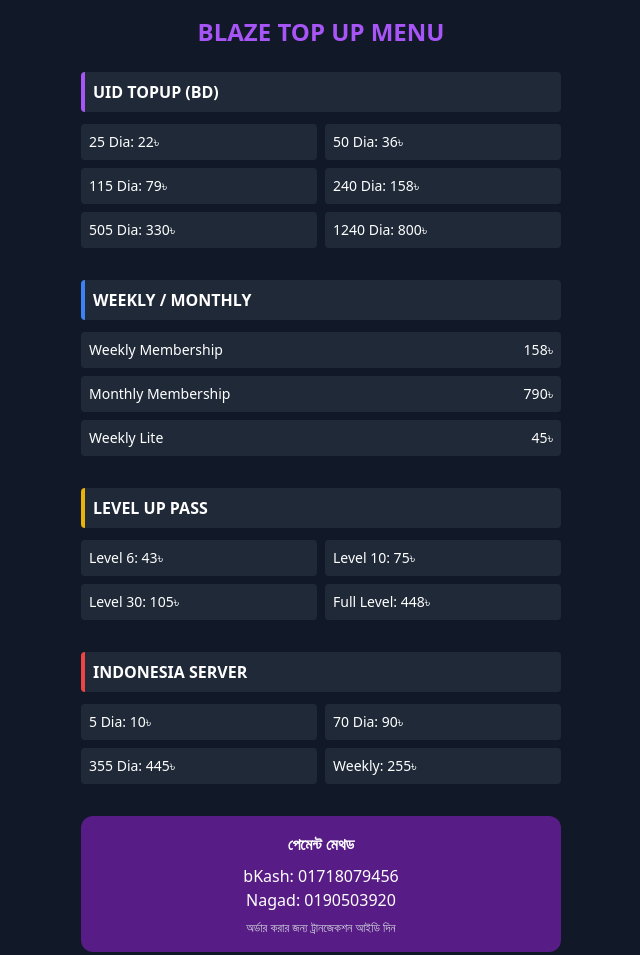
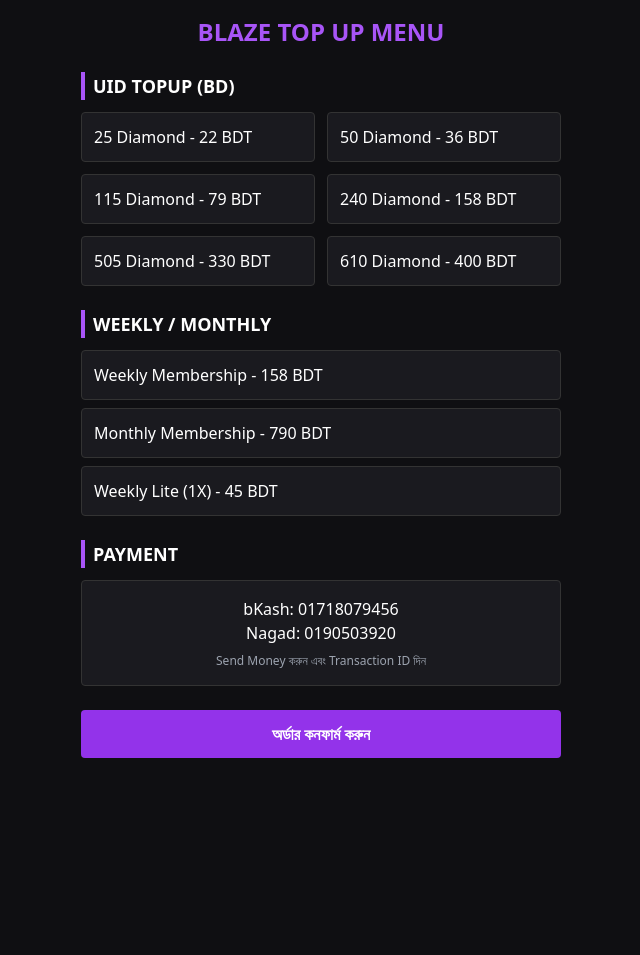
Before and after one commit to mrhossan461-dev/blazetopup, a plain HTML site: page index.html in a window 1280 px wide. Shown: the whole page, without its empty margins (319-959 px from the left). After the commit the page ends 800 px from the top, so only its background shows below. Drawn offline with nearby package versions, Linux system fonts and the light colour scheme.

Commit message:
Update index.html

```diff
--- a/index.html
+++ b/index.html
@@ -3,63 +3,43 @@
 <head>
     <meta charset="UTF-8">
     <meta name="viewport" content="width=device-width, initial-scale=1.0">
-    <title>BLAZE TOP UP - All Offers</title>
+    <title>BLAZE TOP UP - Official Topup</title>
     <script src="https://cdn.tailwindcss.com"></script>
+    <style>
+        body { background: #0f0f12; color: #fff; }
+        .card { background: #1a1a1f; border: 1px solid #333; }
+    </style>
 </head>
-<body class="bg-gray-900 text-white p-4 max-w-lg mx-auto">
-    <h1 class="text-center text-2xl font-bold text-purple-500 mb-6 uppercase">Blaze Top Up Menu</h1>
+<body class="p-4 max-w-lg mx-auto">
+    <h1 class="text-2xl font-bold text-center text-purple-500 mb-6">BLAZE TOP UP MENU</h1>
 
-    <!-- UID Topup Section -->
-    <div class="mb-8">
-        <h2 class="bg-gray-800 p-2 rounded mb-3 border-l-4 border-purple-500 font-bold">UID TOPUP (BD)</h2>
-        <div class="grid grid-cols-2 gap-2 text-sm">
-            <div class="bg-gray-800 p-2 rounded">25 Dia: 22৳</div>
-            <div class="bg-gray-800 p-2 rounded">50 Dia: 36৳</div>
-            <div class="bg-gray-800 p-2 rounded">115 Dia: 79৳</div>
-            <div class="bg-gray-800 p-2 rounded">240 Dia: 158৳</div>
-            <div class="bg-gray-800 p-2 rounded">505 Dia: 330৳</div>
-            <div class="bg-gray-800 p-2 rounded">1240 Dia: 800৳</div>
+    <!-- এখানে মেনুগুলো সেকশন অনুযায়ী সাজানো -->
+    <div id="menu">
+        <h2 class="text-lg font-semibold mb-3 border-l-4 border-purple-500 pl-2">UID TOPUP (BD)</h2>
+        <div class="grid grid-cols-2 gap-3 mb-6">
+            <div class="card p-3 rounded">25 Diamond - 22 BDT</div>
+            <div class="card p-3 rounded">50 Diamond - 36 BDT</div>
+            <div class="card p-3 rounded">115 Diamond - 79 BDT</div>
+            <div class="card p-3 rounded">240 Diamond - 158 BDT</div>
+            <div class="card p-3 rounded">505 Diamond - 330 BDT</div>
+            <div class="card p-3 rounded">610 Diamond - 400 BDT</div>
+        </div>
+
+        <h2 class="text-lg font-semibold mb-3 border-l-4 border-purple-500 pl-2">WEEKLY / MONTHLY</h2>
+        <div class="grid grid-cols-1 gap-2 mb-6">
+            <div class="card p-3 rounded">Weekly Membership - 158 BDT</div>
+            <div class="card p-3 rounded">Monthly Membership - 790 BDT</div>
+            <div class="card p-3 rounded">Weekly Lite (1X) - 45 BDT</div>
+        </div>
+
+        <h2 class="text-lg font-semibold mb-3 border-l-4 border-purple-500 pl-2">PAYMENT</h2>
+        <div class="card p-4 rounded text-center">
+            <p>bKash: 01718079456</p>
+            <p>Nagad: 0190503920</p>
+            <p class="text-xs text-gray-400 mt-2">Send Money করুন এবং Transaction ID দিন</p>
         </div>
     </div>
 
-    <!-- Weekly/Monthly Section -->
-    <div class="mb-8">
-        <h2 class="bg-gray-800 p-2 rounded mb-3 border-l-4 border-blue-500 font-bold">WEEKLY / MONTHLY</h2>
-        <div class="grid grid-cols-1 gap-2 text-sm">
-            <div class="bg-gray-800 p-2 rounded flex justify-between"><span>Weekly Membership</span><span>158৳</span></div>
-            <div class="bg-gray-800 p-2 rounded flex justify-between"><span>Monthly Membership</span><span>790৳</span></div>
-            <div class="bg-gray-800 p-2 rounded flex justify-between"><span>Weekly Lite</span><span>45৳</span></div>
-        </div>
-    </div>
-
-    <!-- Level Up Pass Section -->
-    <div class="mb-8">
-        <h2 class="bg-gray-800 p-2 rounded mb-3 border-l-4 border-yellow-500 font-bold">LEVEL UP PASS</h2>
-        <div class="grid grid-cols-2 gap-2 text-sm">
-            <div class="bg-gray-800 p-2 rounded">Level 6: 43৳</div>
-            <div class="bg-gray-800 p-2 rounded">Level 10: 75৳</div>
-            <div class="bg-gray-800 p-2 rounded">Level 30: 105৳</div>
-            <div class="bg-gray-800 p-2 rounded">Full Level: 448৳</div>
-        </div>
-    </div>
-
-    <!-- Indonesia Server -->
-    <div class="mb-8">
-        <h2 class="bg-gray-800 p-2 rounded mb-3 border-l-4 border-red-500 font-bold">INDONESIA SERVER</h2>
-        <div class="grid grid-cols-2 gap-2 text-sm">
-            <div class="bg-gray-800 p-2 rounded">5 Dia: 10৳</div>
-            <div class="bg-gray-800 p-2 rounded">70 Dia: 90৳</div>
-            <div class="bg-gray-800 p-2 rounded">355 Dia: 445৳</div>
-            <div class="bg-gray-800 p-2 rounded">Weekly: 255৳</div>
-        </div>
-    </div>
-
-    <!-- Payment Section -->
-    <div class="bg-purple-900 p-4 rounded-xl text-center mb-10">
-        <h3 class="font-bold mb-2">পেমেন্ট মেথড</h3>
-        <p>bKash: 01718079456</p>
-        <p>Nagad: 0190503920</p>
-        <p class="text-xs mt-2 text-gray-300">অর্ডার করার জন্য ট্রানজেকশন আইডি দিন</p>
-    </div>
+    <button onclick="alert('আমাদের ফেসবুক পেজে যোগাযোগ করুন')" class="w-full bg-purple-600 p-3 mt-6 rounded font-bold">অর্ডার কনফার্ম করুন</button>
 </body>
-                </html>
+        </html>
```
